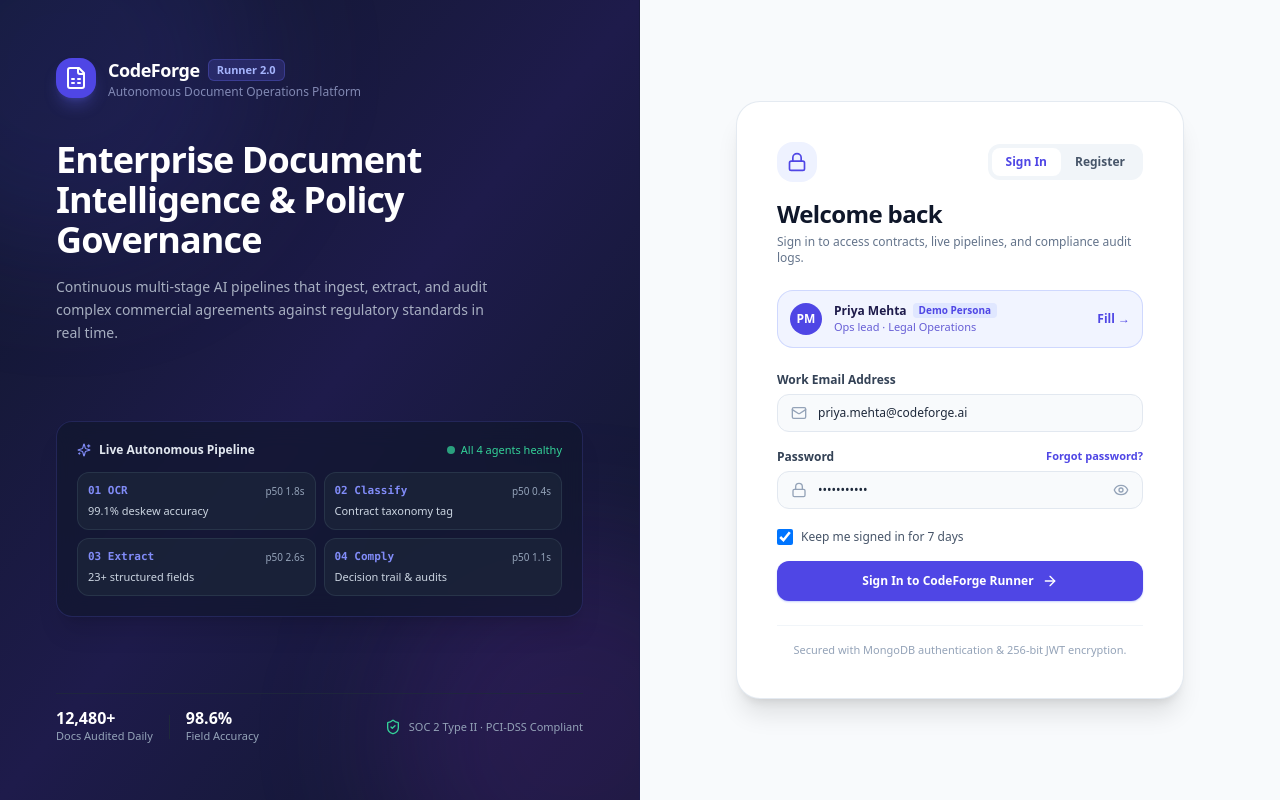
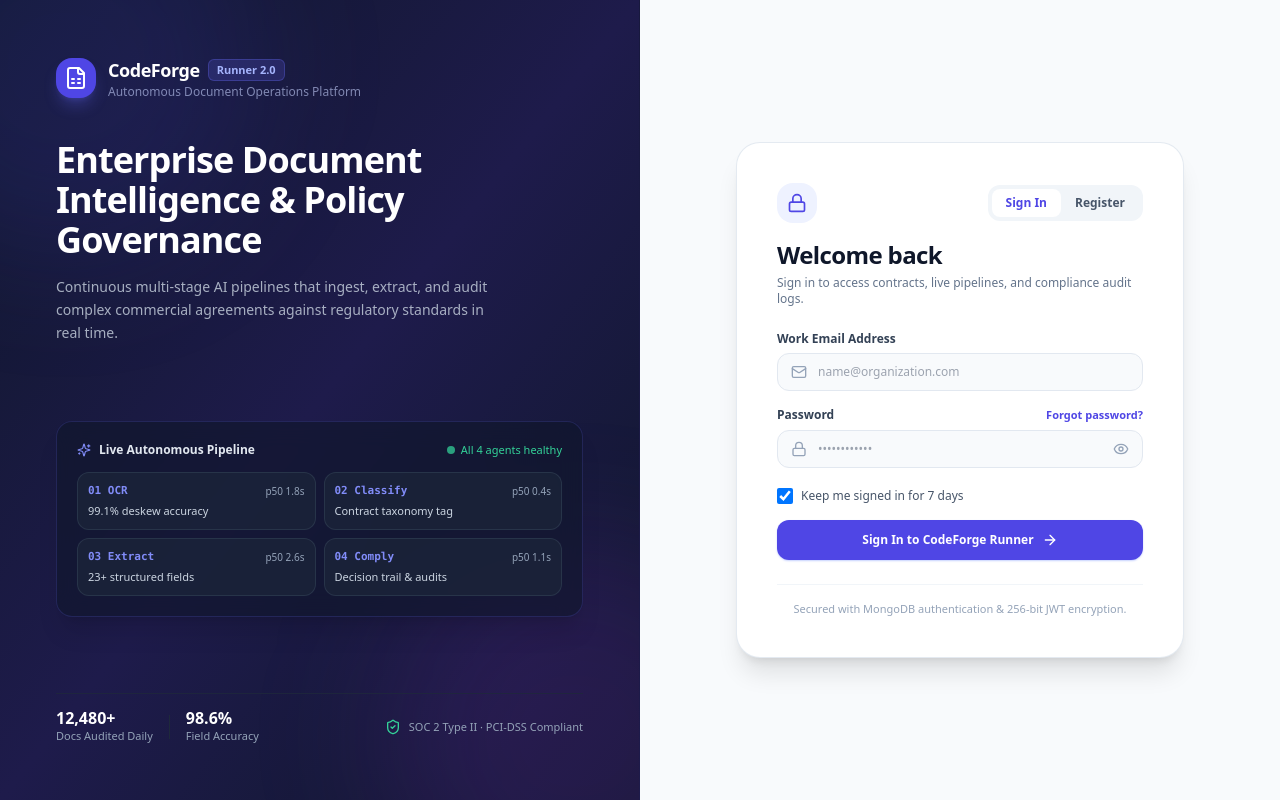
Before and after one commit to Vermaji8620/coforge, a Next.js app: page /login in a window 1280 px wide. Built offline with nearby package versions, Linux system fonts and the light colour scheme; no server answers.

Commit message:
fix: removed the demo persona account

```diff
--- a/src/app/login/page.tsx
+++ b/src/app/login/page.tsx
@@ -1,7 +1,7 @@
 /**
  * Enterprise Authentication Page (/login).
  * Features split-screen branding, live agent pipeline value showcase,
- * tabbed sign-in & registration workflows, and one-click demo persona access.
+ * and tabbed sign-in & registration workflows.
  */
 "use client";
 
@@ -31,8 +31,8 @@ function LoginForm() {
   const returnTo = searchParams.get("from") || "/";
 
   const [activeTab, setActiveTab] = useState<"login" | "register">("login");
-  const [email, setEmail] = useState("priya.mehta@codeforge.ai");
-  const [password, setPassword] = useState("password123");
+  const [email, setEmail] = useState("");
+  const [password, setPassword] = useState("");
   const [name, setName] = useState("");
   const [role, setRole] = useState("Legal Specialist");
   const [department, setDepartment] = useState("Legal Operations");
@@ -42,14 +42,6 @@ function LoginForm() {
   const [isLoading, setIsLoading] = useState(false);
   const [errorMsg, setErrorMsg] = useState("");
   const [successMsg, setSuccessMsg] = useState("");
-
-  // One-click quick fill for demo persona
-  const handleFillDemoPersona = () => {
-    setActiveTab("login");
-    setEmail("priya.mehta@codeforge.ai");
-    setPassword("password123");
-    setErrorMsg("");
-  };
 
   const handleSubmit = async (e: React.FormEvent) => {
     e.preventDefault();
@@ -256,36 +248,6 @@ function LoginForm() {
             </p>
           </div>
 
-          {/* Quick 1-Click Demo Persona Banner */}
-          <button
-            type="button"
-            onClick={handleFillDemoPersona}
-            className="w-full p-3 rounded-2xl bg-indigo-50/80 hover:bg-indigo-100/80 border border-indigo-200/80 text-left transition-all flex items-center justify-between group"
-          >
-            <div className="flex items-center gap-3">
-              <div className="w-8 h-8 rounded-full bg-indigo-600 text-white font-bold text-xs flex items-center justify-center shadow-xs">
-                PM
-              </div>
-              <div>
-                <div className="flex items-center gap-1.5">
-                  <span className="text-xs font-bold text-indigo-950">
-                    Priya Mehta
-                  </span>
-                  <span className="text-[10px] font-semibold text-indigo-600 bg-indigo-100 px-1.5 py-0.2 rounded">
-                    Demo Persona
-                  </span>
-                </div>
-                <p className="text-[11px] text-indigo-700/80 font-medium">
-                  Ops lead · Legal Operations
-                </p>
-              </div>
-            </div>
-
-            <span className="text-xs font-semibold text-indigo-600 group-hover:translate-x-0.5 transition-transform">
-              Fill &rarr;
-            </span>
-          </button>
-
           {/* Status Message Alerts */}
           {errorMsg && (
             <div className="p-3.5 rounded-2xl bg-rose-50 border border-rose-200 text-rose-700 text-xs font-medium flex items-center gap-2.5 animate-in fade-in">
@@ -381,7 +343,7 @@ function LoginForm() {
                 {activeTab === "login" && (
                   <button
                     type="button"
-                    onClick={() => alert("To reset password in demo, use password123 or fill demo persona.")}
+                    onClick={() => alert("Please contact your administrator or legal ops lead to reset your account credentials.")}
                     className="text-[11px] font-semibold text-indigo-600 hover:text-indigo-700"
                   >
                     Forgot password?
```
Also changed, not shown: 1 other file (tests, documents, lock files or other folders).
